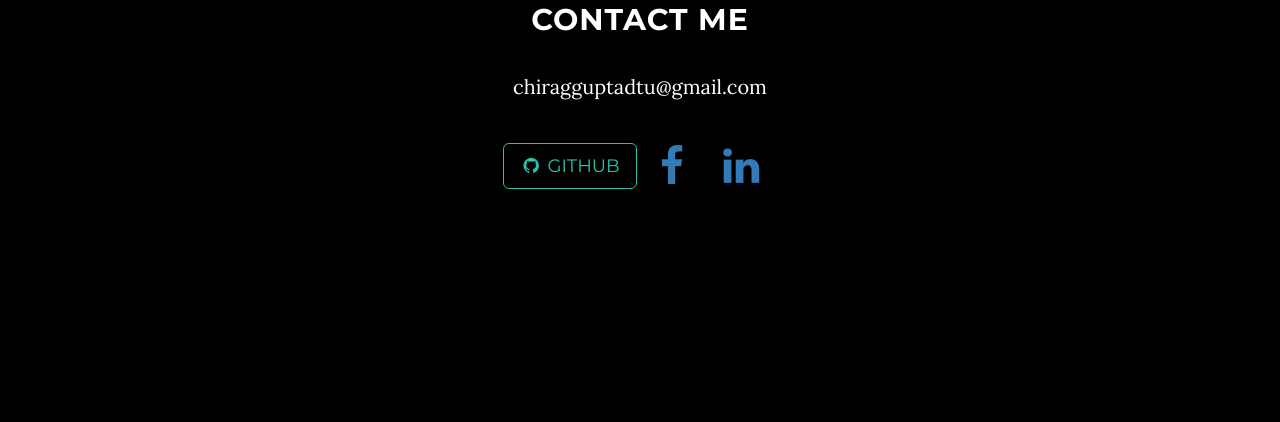
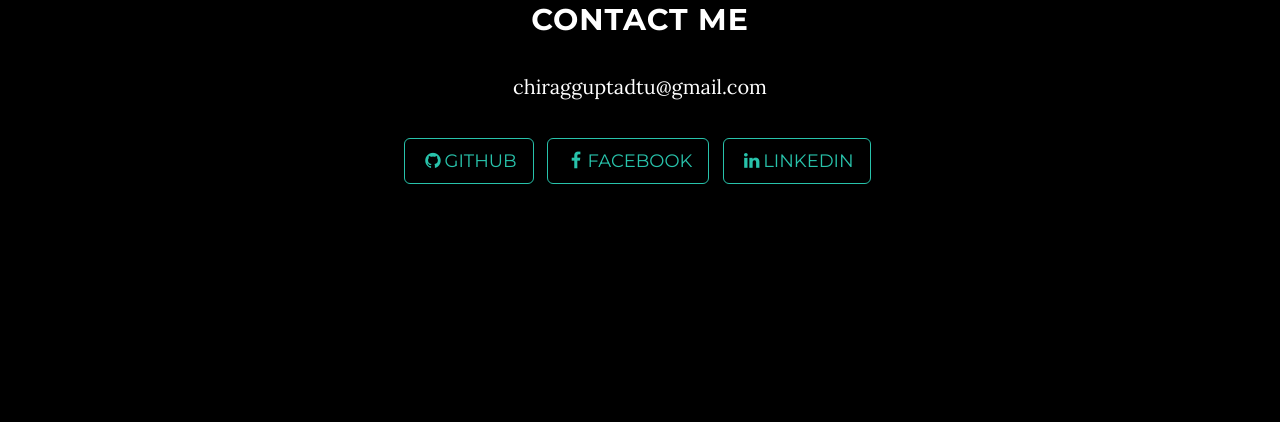
Before and after one commit to guptachirag/guptachirag.github.io, a plain HTML site: page index.html in a window 1280 px wide. Shown: the part 2202-2624 px from the top of the page. Drawn offline with nearby package versions, Linux system fonts and the light colour scheme; some packages are replaced by stand-ins of ours.

Commit message:
Update index.html

```diff
--- a/index.html
+++ b/index.html
@@ -143,9 +143,9 @@
                 <h2>Contact Me</h2>
                 <p>chiragguptadtu@gmail.com</p>
                 <ul class="list-inline banner-social-buttons">
-                    <li><a href="https://github.com/guptachirag" class="btn btn-default btn-lg"><i class="fa fa-github fa-fw"></i> <span class="network-name">Github</span></a>
-                    <li><a href="https://facebook.com/mr.cgupta" class="btn btn-link"><i class="fa fa-facebook fa-3x"></i></a></li>
-                    <li><a href="http://in.linkedin.com/pub/chirag-gupta/78/2a0/477/" class="btn btn-link"><i class="fa fa-linkedin fa-3x"></i></a></li>
+                    <li><a href="https://github.com/guptachirag" class="btn btn-default btn-lg"><i class="fa fa-github fa-fw"></i><span class="network-name">Github</span></a></li>
+                    <li><a href="https://facebook.com/mr.cgupta" class="btn btn-default btn-lg"><i class="fa fa-facebook fa-fw"></i><span class="network-name">Facebook</span></a></li>
+                    <li><a href="http://in.linkedin.com/pub/chirag-gupta/78/2a0/477/" class="btn btn-default btn-lg"><i class="fa fa-linkedin fa-fw"></i><span class="network-name">LinkedIn</span></a></li>
                 </ul>
             </div>
         </div>
```
